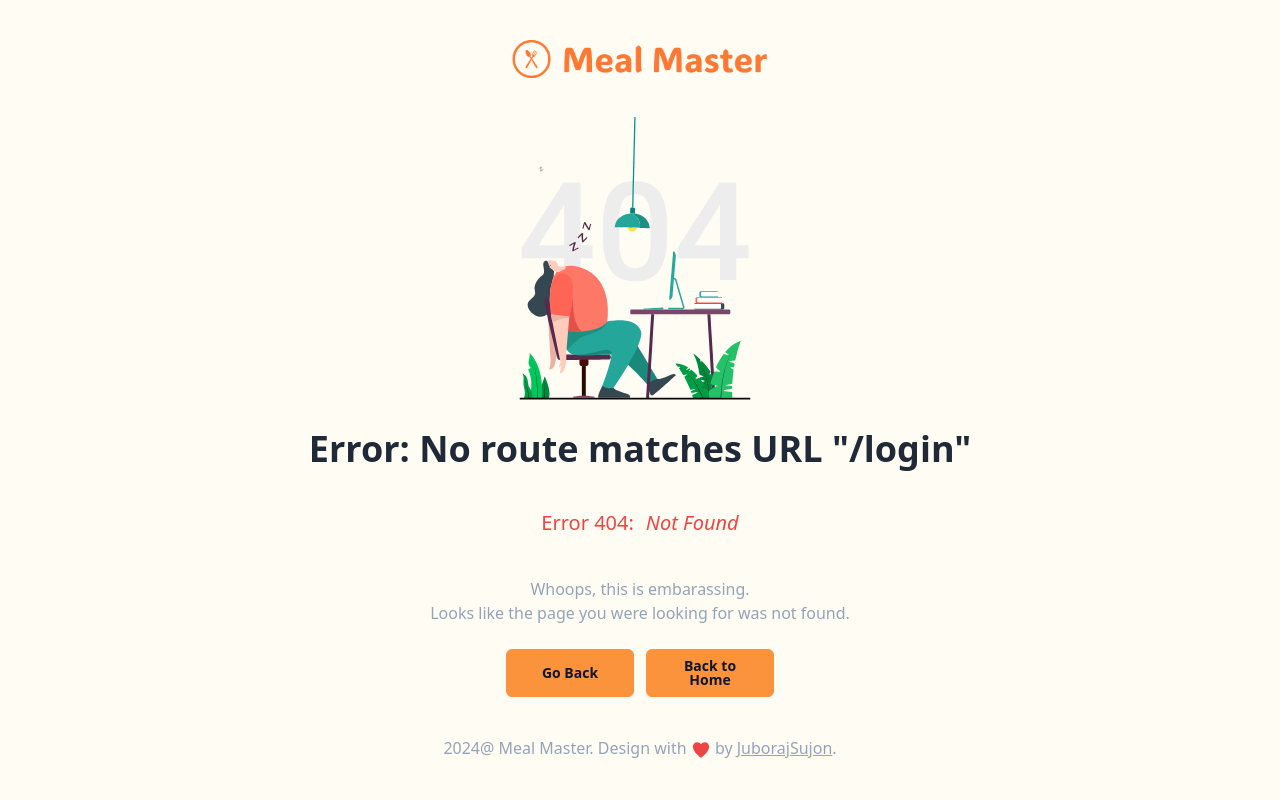
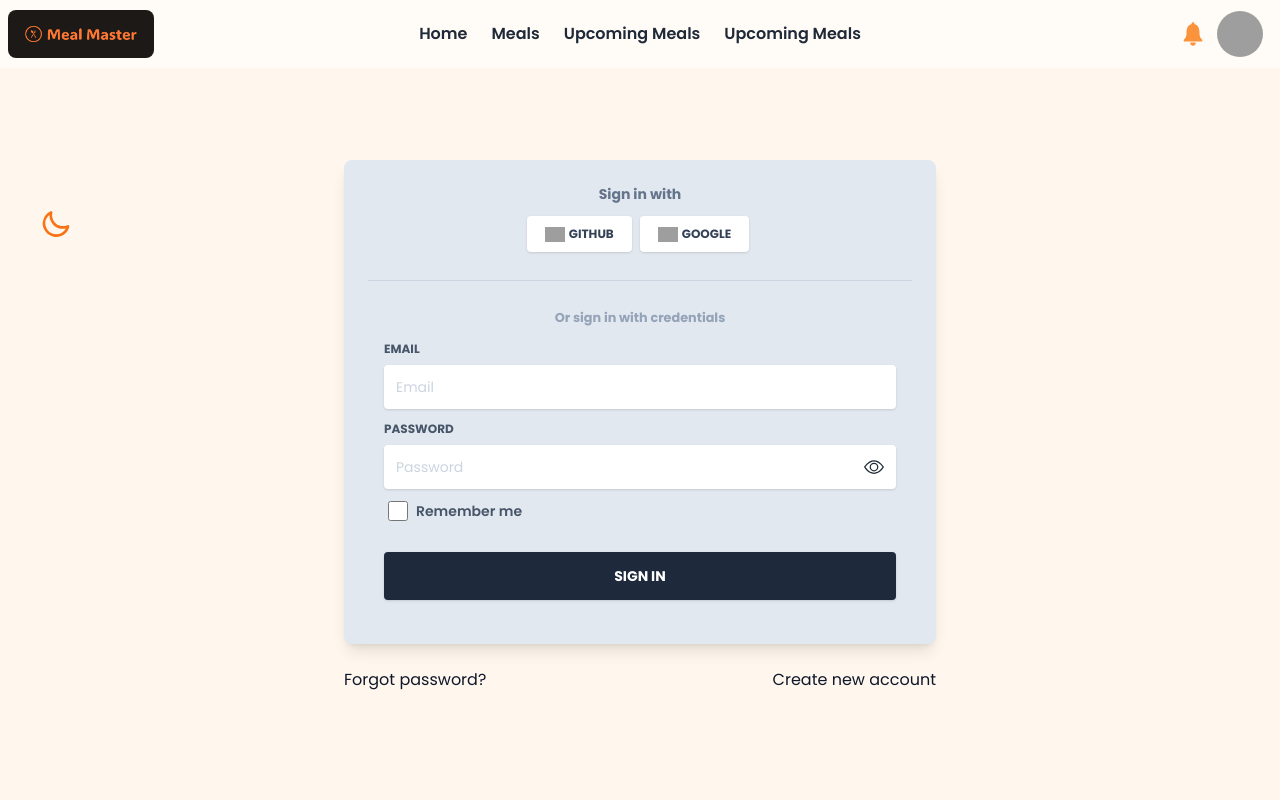
Before and after one commit to JuborajSujon/meal-master-client, a React (Vite) app: page /login in a window 1280 px wide. Shown: the top 800 px of the page. Built offline with nearby package versions, Linux system fonts and the light colour scheme; grey boxes are pictures that could not be loaded.

Commit message:
Added login page

```diff
--- a/package.json
+++ b/package.json
@@ -18,6 +18,7 @@
     "react": "^18.2.0",
     "react-dom": "^18.2.0",
     "react-helmet-async": "^2.0.5",
+    "react-hook-form": "^7.51.5",
     "react-icons": "^5.2.1",
     "react-infinite-scroll-component": "^6.1.0",
     "react-router-dom": "^6.23.1",
--- a/src/Routes/Routes.jsx
+++ b/src/Routes/Routes.jsx
@@ -6,6 +6,7 @@
 import Subscription from "../pages/Subscription/Subscription";
 import Meals from "../pages/Meals/Meals";
 import UpComingMeals from "../pages/UpComingMeals/UpComingMeals";
+import Login from "../pages/Login/Login";
 
 export const router = createBrowserRouter([
   {
@@ -33,6 +34,10 @@
         path: "/subscription",
         element: <Subscription />,
       },
+      {
+        path: "/login",
+        element: <Login />,
+      },
     ],
   },
 ]);
--- /dev/null
+++ b/src/pages/Login/Login.jsx
@@ -0,0 +1,164 @@
+import { Link, useLocation, useNavigate } from "react-router-dom";
+import { useForm } from "react-hook-form";
+import { Helmet } from "react-helmet-async";
+import { BsEye, BsEyeSlash } from "react-icons/bs";
+import { useEffect, useState } from "react";
+import { toast } from "react-toastify";
+
+export default function Login() {
+  const [password, setPassword] = useState("");
+  const navigate = useNavigate();
+  const location = useLocation();
+  const {
+    register,
+    handleSubmit,
+    reset,
+    formState: { errors },
+  } = useForm();
+  //  ensure that the new page starts at the top when navigating
+  useEffect(() => {
+    window.scrollTo(0, 0);
+  }, []);
+
+  const onSubmit = (data) => console.log(data);
+  return (
+    <>
+      <Helmet>
+        <title>Login</title>
+      </Helmet>
+      <section className="relative w-full min-h-screen dark:bg-slate-800 h-full py-40 bg-orange-50">
+        <div className="container mx-auto px-4 h-full">
+          <div className="flex content-center items-center justify-center h-full">
+            <div className="w-full lg:w-6/12 px-4">
+              <div className="relative flex flex-col min-w-0 break-words w-full mb-6 shadow-lg rounded-lg bg-slate-200 border-0">
+                <div className="rounded-t mb-0 px-6 py-6">
+                  <div className="text-center mb-3">
+                    <h6 className="text-slate-500 text-sm font-bold">
+                      Sign in with
+                    </h6>
+                  </div>
+                  <div className="btn-wrapper text-center">
+                    <button
+                      onClick={() => {}}
+                      className="bg-white active:bg-slate-50 text-slate-700 px-4 py-2 rounded outline-none focus:outline-none mr-2 mb-1 uppercase shadow border-2 border-transparent hover:border-2 hover:border-yellow-400 hover:shadow-md inline-flex items-center font-bold text-xs ease-linear transition-all duration-150"
+                      type="button">
+                      <img
+                        alt="..."
+                        className="w-5 mr-1"
+                        src="https://demos.creative-tim.com/notus-nextjs/img/github.svg"
+                      />
+                      Github
+                    </button>
+                    <button
+                      onClick={() => {}}
+                      className="bg-white active:bg-slate-50 text-slate-700 px-4 py-2 rounded outline-none focus:outline-none mr-1 mb-1 uppercase shadow border-2 border-transparent hover:shadow-md hover:border-2 hover:border-yellow-400 inline-flex items-center font-bold text-xs ease-linear transition-all duration-150"
+                      type="button">
+                      <img
+                        alt="..."
+                        className="w-5 mr-1"
+                        src="https://demos.creative-tim.com/notus-nextjs/img/google.svg"
+                      />
+                      Google
+                    </button>
+                  </div>
+                  <hr className="mt-6 border-b-1 border-slate-300" />
+                </div>
+                <div className="flex-auto px-4 lg:px-10 py-10 pt-0">
+                  <div className="text-slate-400 text-center mb-3 font-bold">
+                    <small>Or sign in with credentials</small>
+                  </div>
+                  <form onSubmit={handleSubmit(onSubmit)}>
+                    <div className="relative w-full mb-3">
+                      <label
+                        className="block uppercase text-slate-600 text-xs font-bold mb-2"
+                        htmlFor="grid-password">
+                        Email
+                      </label>
+                      <input
+                        {...register("email", { required: true })}
+                        type="email"
+                        name="email"
+                        className="border-0 px-3 py-3 placeholder-slate-300 text-slate-600 bg-white rounded text-sm shadow focus:outline-none focus:ring w-full ease-linear transition-all duration-150"
+                        placeholder="Email"
+                      />
+                      {errors.email && (
+                        <p className="text-red-500">
+                          Please enter a valid email
+                        </p>
+                      )}
+                    </div>
+                    <div className="relative w-full mb-3">
+                      <label
+                        className="block uppercase text-slate-600 text-xs font-bold mb-2"
+                        htmlFor="grid-password">
+                        Password
+                      </label>
+                      <input
+                        {...register("password", { required: true })}
+                        type={password ? "" : "password"}
+                        name="password"
+                        className="border-0 px-3 py-3 placeholder-slate-300 text-slate-600 bg-white rounded text-sm shadow focus:outline-none focus:ring w-full ease-linear transition-all duration-150"
+                        placeholder="Password"
+                      />
+                      <div className="absolute top-1/2 -translate-y-1/2 right-3 mt-3">
+                        {password ? (
+                          <BsEyeSlash
+                            onClick={() => setPassword(!password)}
+                            size={20}
+                          />
+                        ) : (
+                          <BsEye
+                            onClick={() => setPassword(!password)}
+                            size={20}
+                          />
+                        )}
+                      </div>
+                      {errors.password && (
+                        <p className="text-red-500">
+                          Please enter a valid password
+                        </p>
+                      )}
+                    </div>
+                    <div>
+                      <label className="inline-flex items-center cursor-pointer">
+                        <input
+                          type="checkbox"
+                          id="customCheckLogin"
+                          className="form-checkbox border-0 rounded text-slate-700 ml-1 w-5 h-5 ease-linear transition-all duration-150"
+                        />
+                        <span className="ml-2 text-sm font-semibold text-slate-600">
+                          Remember me
+                        </span>
+                      </label>
+                    </div>
+                    <div className="text-center mt-6">
+                      <button
+                        className="bg-slate-800 text-white  hover:bg-slate-700 text-sm font-bold uppercase px-6 py-3 rounded shadow hover:shadow-lg outline-none border-2 border-transparent hover:border-2 hover:border-yellow-400 focus:outline-none mr-1 mb-1 w-full ease-linear transition-all duration-150"
+                        type="submit">
+                        Sign In
+                      </button>
+                    </div>
+                  </form>
+                </div>
+              </div>
+              <div className="flex flex-wrap mt-6 relative">
+                <div className="w-1/2">
+                  <Link className="text-slate-900 dark:text-slate-300 hover:underline">
+                    <small className="text-base">Forgot password?</small>
+                  </Link>
+                </div>
+                <div className="w-1/2 text-right">
+                  <Link
+                    to="/register"
+                    className="text-slate-900 dark:text-slate-300 hover:underline">
+                    <small className="text-base">Create new account</small>
+                  </Link>
+                </div>
+              </div>
+            </div>
+          </div>
+        </div>
+      </section>
+    </>
+  );
+}
```
Also changed, not shown: 1 other file (tests, documents, lock files or other folders).
